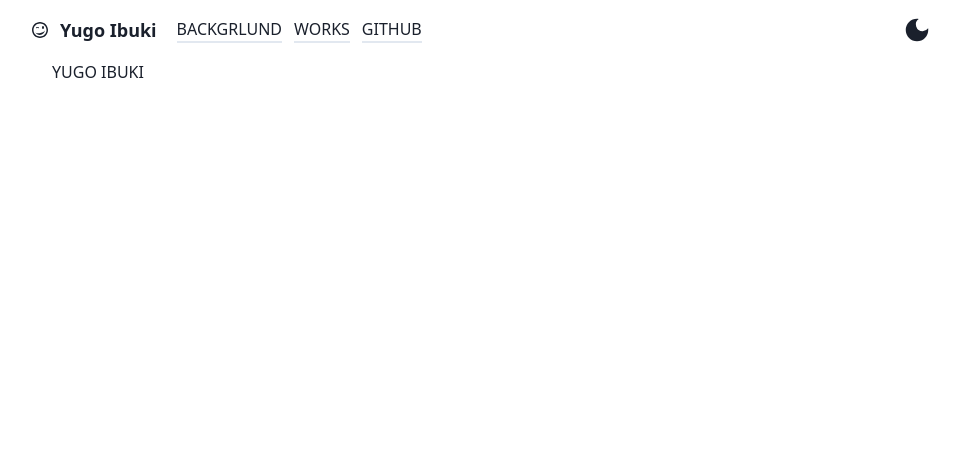
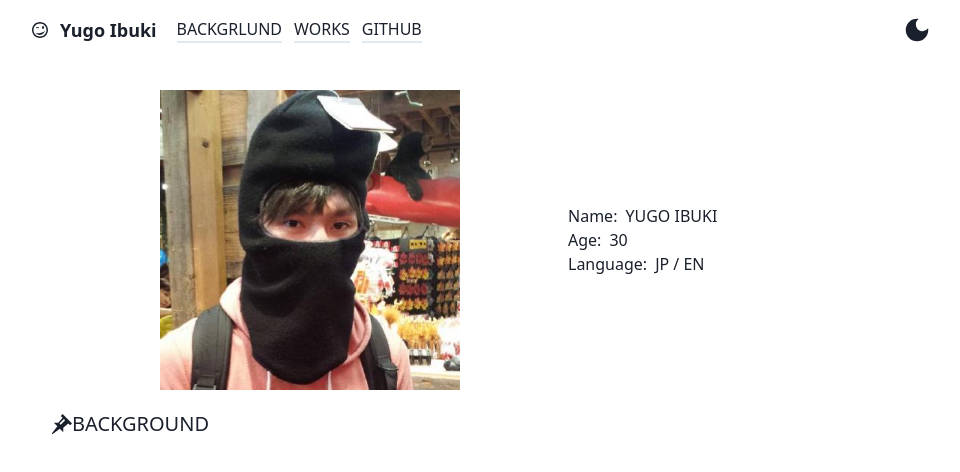
Before and after one commit to yugo-ibuki/portfolio, a Next.js app: page / in a window 1280 px wide. Shown: the top 472 px of the page, without its empty margins (158-1118 px from the left). Built offline with nearby package versions, Linux system fonts and the light colour scheme.

Commit message:
feat: indexページ作成途中

```diff
--- a/src/pages/index.tsx
+++ b/src/pages/index.tsx
@@ -1,10 +1,51 @@
 import type { NextPage } from 'next'
+import Image from 'next/image'
+import { Title } from '@components/Title'
+import { Block } from '@components/Block'
+
+type TProfiles = {
+  name: string
+  description: string
+}
+
+const profiles: TProfiles[] = [
+  { name: 'Name', description: 'YUGO IBUKI' },
+  { name: 'Age', description: '30' },
+  { name: 'Language', description: 'JP / EN' },
+]
 
 const Home: NextPage = () => {
-
   return (
     <main>
-      YUGO IBUKI
+      <div className={'mt-[30px] flex items-center'}>
+        <figure className={'w-[60%] h-[300px] flex justify-center'}>
+          <Image
+            src="/assets/me.jpeg"
+            alt="Picture of the author"
+            className={'ml-auto'}
+            width={300}
+            height={300}
+          />
+        </figure>
+        <div className={'gap-x-5 w-[40%]'}>
+          <dl>
+            {
+              profiles.map(profile => {
+                return (
+                  <>
+                    <dt className={'float-left mr-2'}>{profile.name}:</dt>
+                    <dd>{profile.description}</dd>
+                  </>
+                )
+              })
+            }
+          </dl>
+        </div>
+      </div>
+
+      <Block>
+        <Title>BACKGROUND</Title>
+      </Block>
     </main>
   )
 }
```
